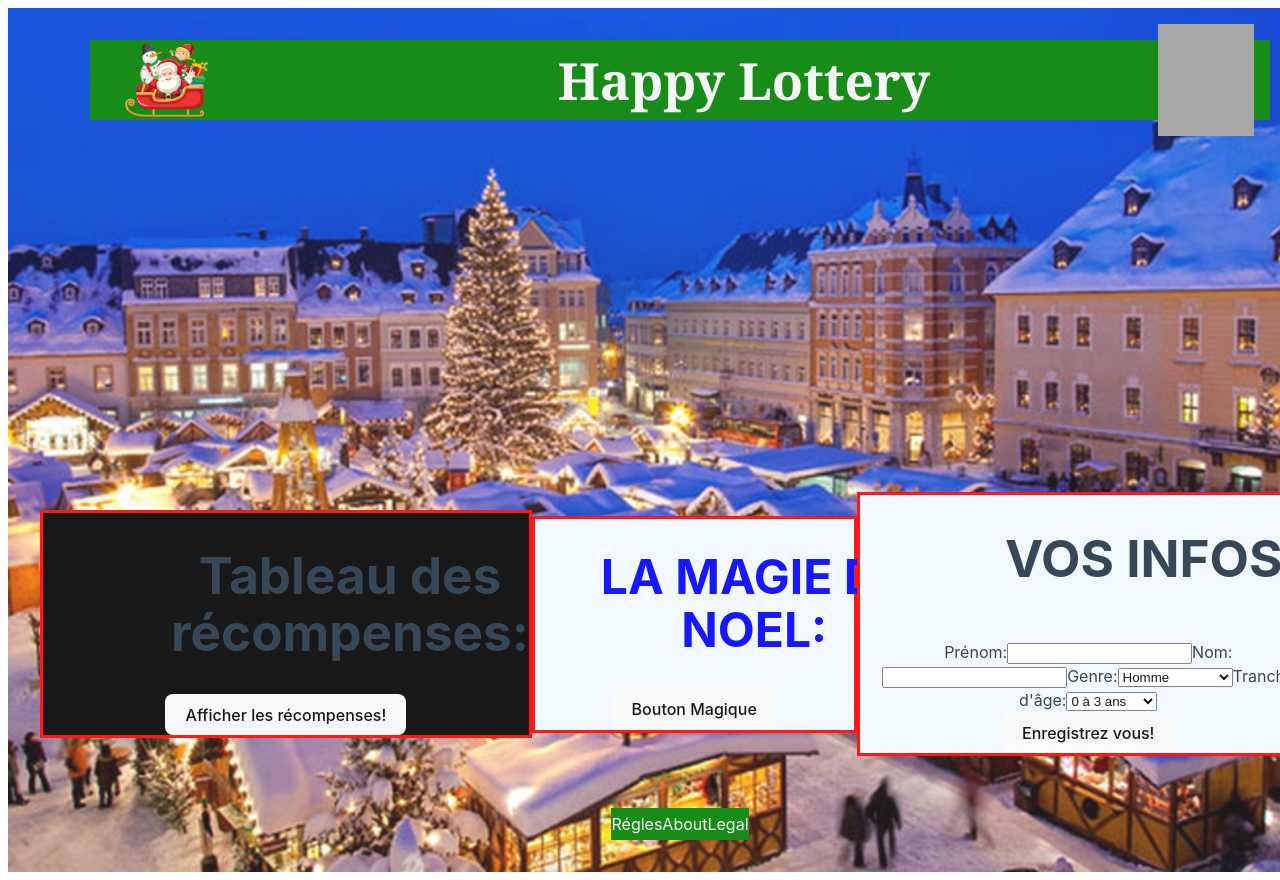
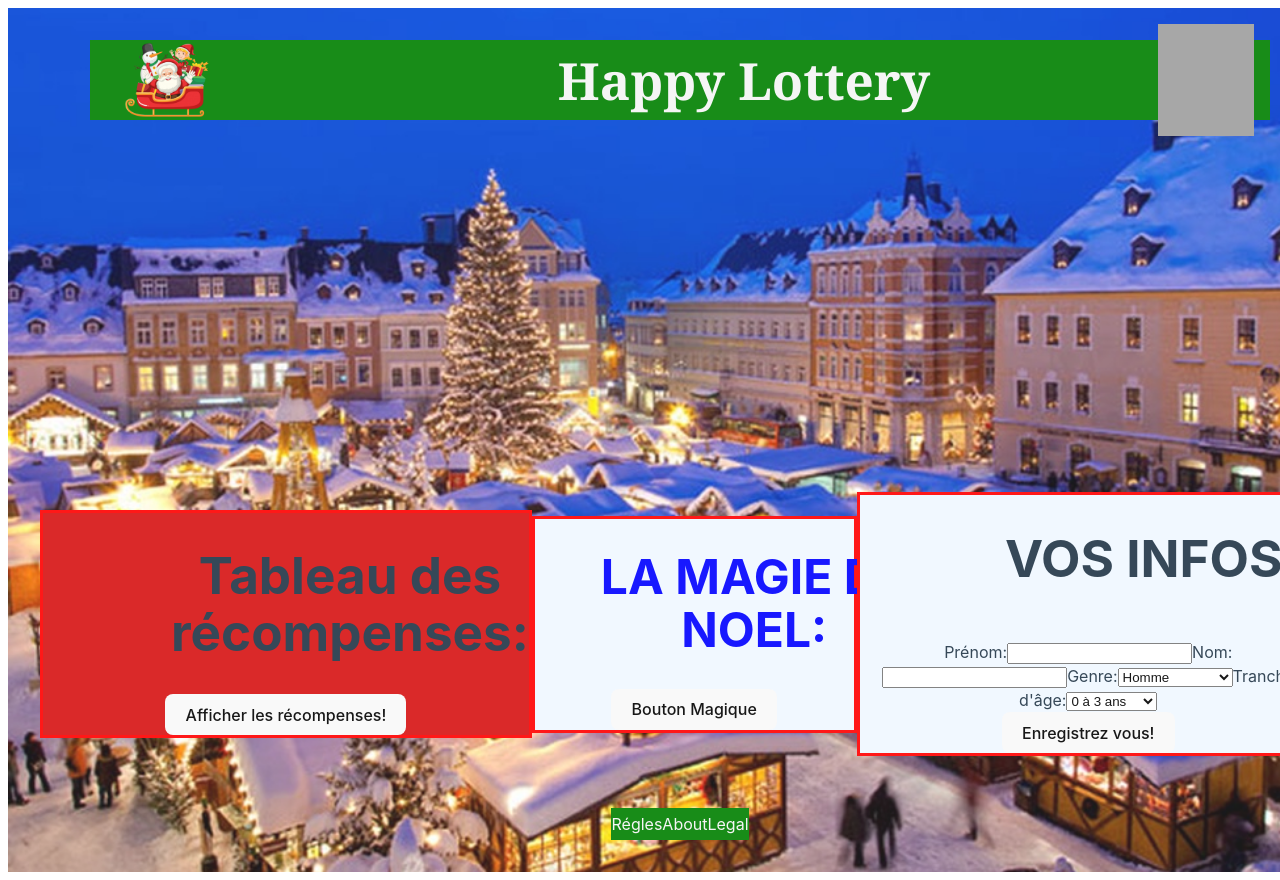
Before and after one commit to LudovicAd95/Happy-lottery-, a React (Vite) app: page / in a window 1280 px wide. Both pictures are taken after a click on the element "Participer". Shown: the top 880 px of the page. Built offline with nearby package versions, Linux system fonts and the light colour scheme; no server answers; grey boxes are pictures that could not be loaded.

Commit message:
commit function

```diff
--- a/src/styles/rewardsTable.css
+++ b/src/styles/rewardsTable.css
@@ -2,7 +2,7 @@
 display: flex;
 flex-direction: column;
 justify-content: center;
-background-color: rgb(0, 0, 0);
+background-color: rgb(215, 18, 18);
 align-items: center;
 margin-top: 20px;
 border: solid red;
```
